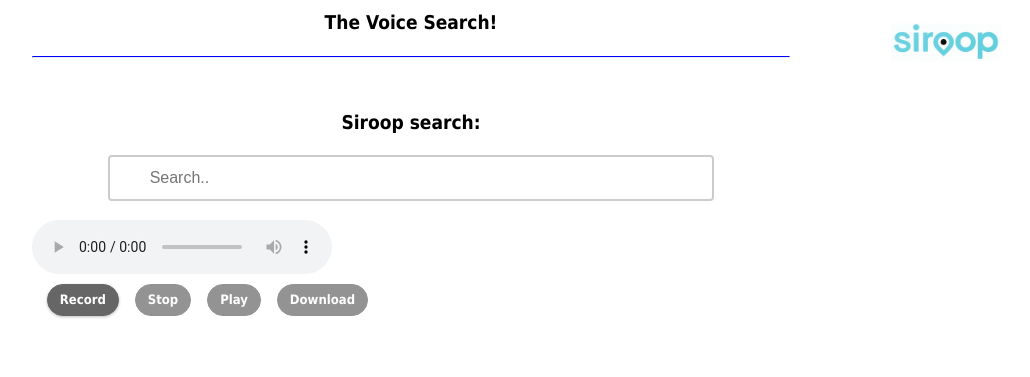
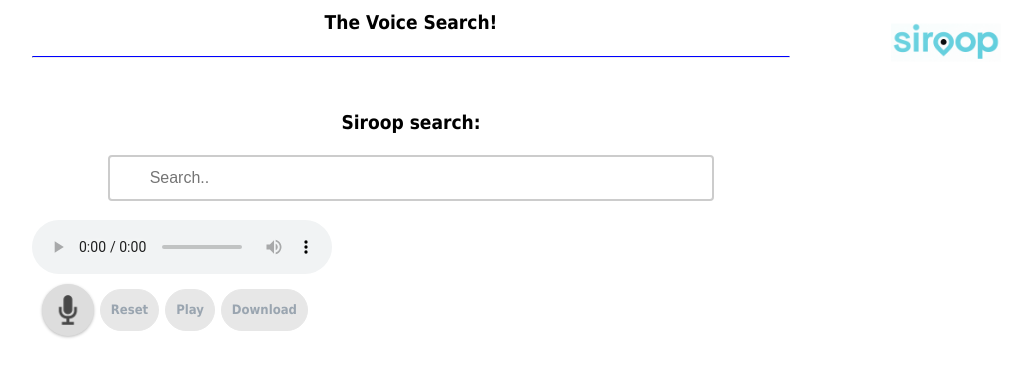
Before and after one commit to Ben4git/voicesearch, a Flask app: page / in a window 1280 px wide. Shown: the top 377 px of the page, without its empty margins (229-1259 px from the left). Run offline with Flask 2, Linux system fonts and the light colour scheme.

Commit message:
mic picture added

```diff
--- a/voicesearch/app/templates/index.html
+++ b/voicesearch/app/templates/index.html
@@ -157,32 +157,37 @@
         .button{
             display: inline-block;
             vertical-align: middle;
-            margin: 0px 5px;
-            padding: 5px 12px;
+            padding: 10px 10px;
             cursor: pointer;
             outline: none;
             font-size: 13px;
             text-decoration: none !important;
             text-align: center;
-            color:#fff;
-            background-color: #666;
-            background-image: linear-gradient(top,#666, #666);
-            background-image: -ms-linear-gradient(top,#666, #666);
-            background-image: -o-linear-gradient(top,#666, #666);
-            background-image: linear-gradient(top,#666, #666);
-            border: 1px solid #666;
-            border-radius: 25px;
+            color:#666;
+            background-color: #ddd;
+            background-image: linear-gradient(top,#ddd, #666);
+            background-image: -ms-linear-gradient(top,#ddd, #666);
+            background-image: -o-linear-gradient(top,#ddd, #666);
+            background-image: linear-gradient(top,#ddd, #666);
+            border: 1px solid #ddd;
+            border-radius: 50px;
             box-shadow: 0 1px 3px #BFBFBF;
             }
-          a.button{
-            color: #fff;
+        a.button{
+            color: #708090;
             }
-          .button:hover{
-            box-shadow: inset 0px 1px 1px #8C8C8C;
+        .button:hover{
+            box-shadow: inset 0px 1px 1px #708090;
+            text-decoration: none;
+            color: #aaa;
+            background: #666;
             }
-          .button.disabled{
+        .button.disabled{
             box-shadow:none;
             opacity:0.7;
+            }
+        .button:active{
+            background: #242424;
             }
     </style>
 </head>
@@ -197,8 +202,8 @@
             </form>
             <audio controls src="" id="audio"></audio>
               <div style="margin:10px;">
-                <a class="button" id="record">Record</a>
-                <a class="button disabled one" id="stop">Stop</a>
+                <a class="button" id="record"><img src="static/mic.png" width="30px" alt="submit" /></a>
+                <a class="button disabled one" id="Stop">Reset</a>
                 <a class="button disabled one" id="play">Play</a>
                 <a class="button disabled one" id="download">Download</a>
               </div>
```
Also changed, not shown: voicesearch/app/static/mic.png (added), 3 other files.
